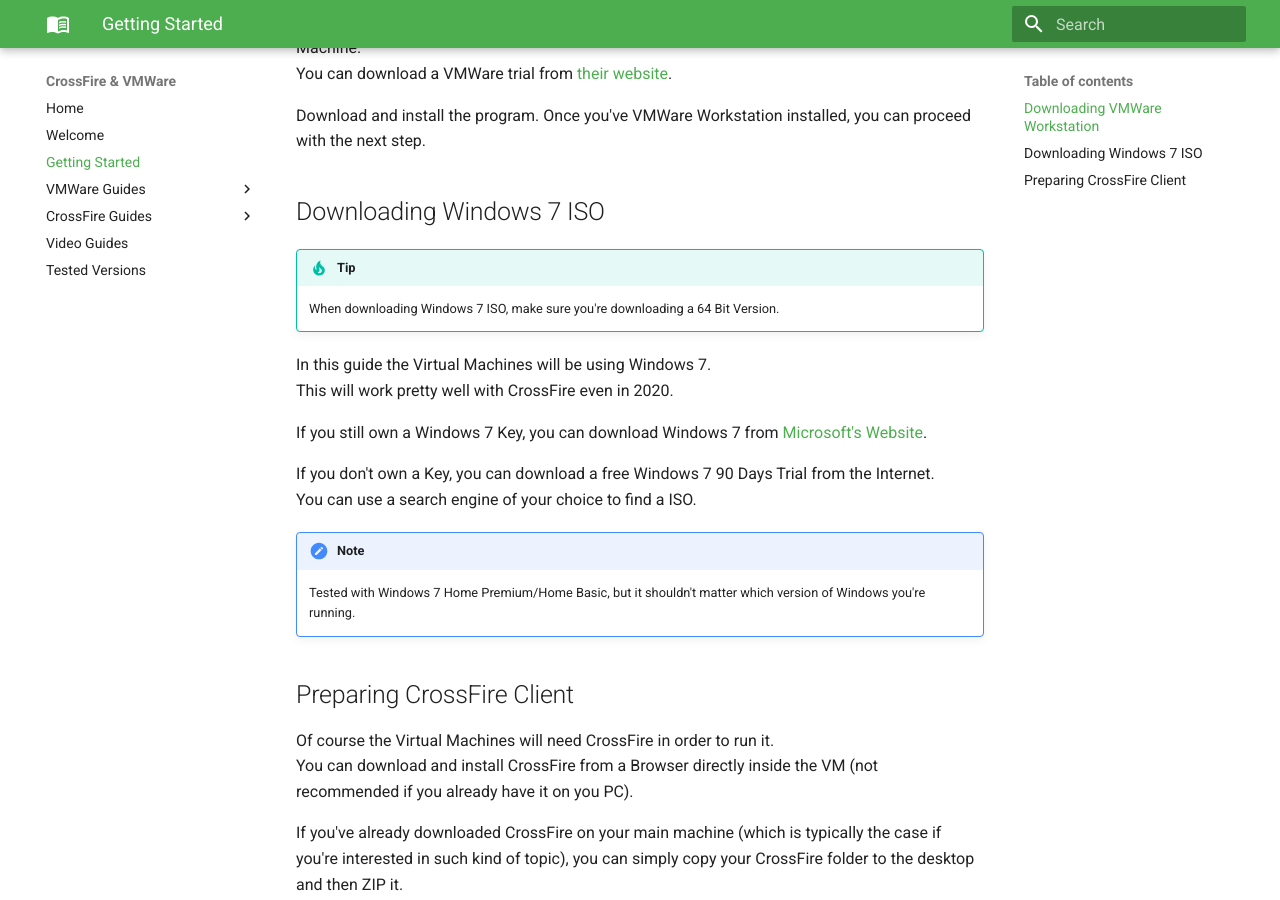
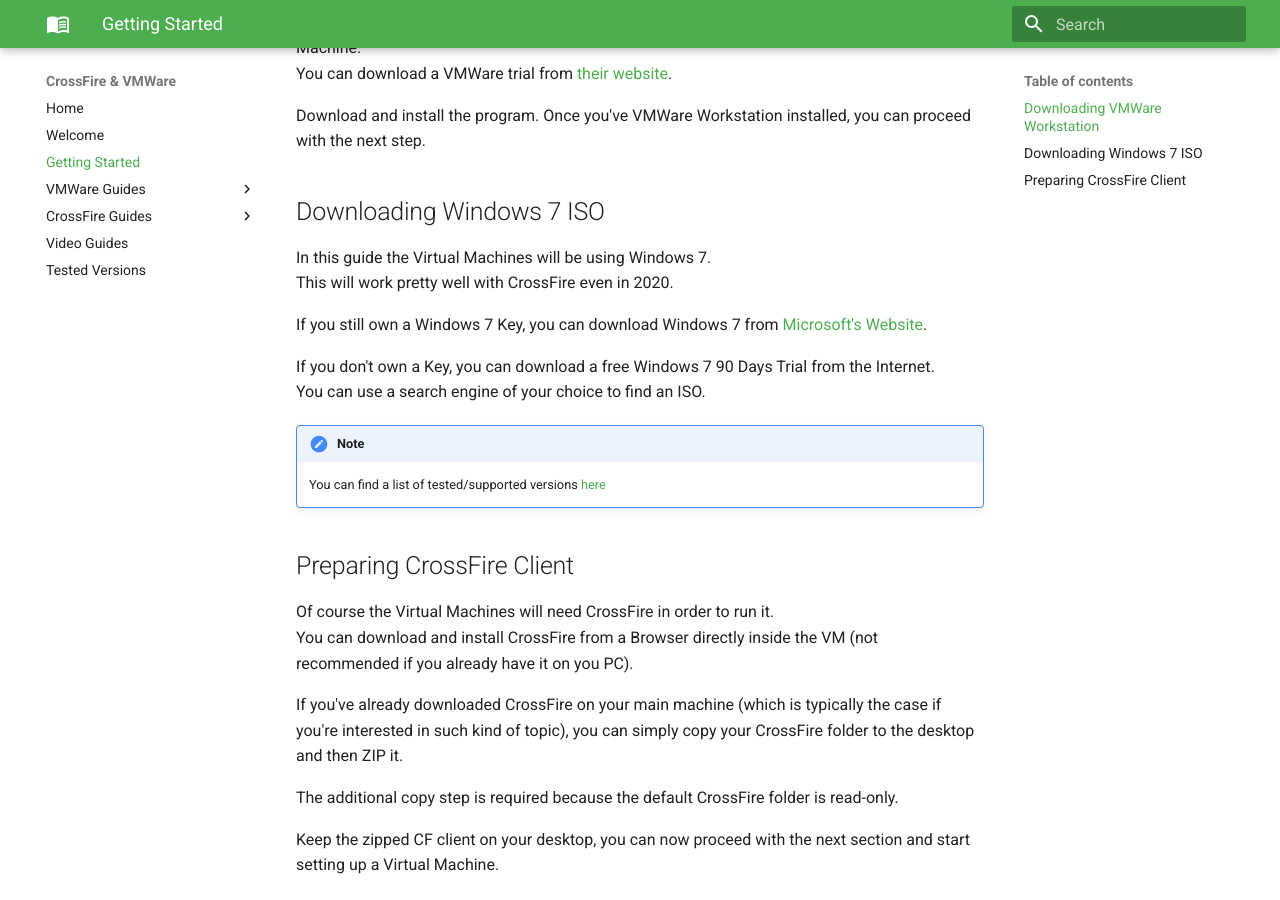
Before and after one commit to cfna/vmware-docs, an MkDocs documentation site: the page built from pages/getting_started.md, in a window 1280 px wide and 900 px high, scrolled down 312 px. Built offline with MkDocs 1.6.1 and Material for MkDocs 9.7.7, drawn with Linux system fonts in a browser that asks for light colours.

Commit message:
Updated getting started page

```diff
--- a/pages/getting_started.md
+++ b/pages/getting_started.md
@@ -11,19 +11,16 @@
 
 ## Downloading Windows 7 ISO
 
-!!! tip
-    When downloading Windows 7 ISO, make sure you're downloading a 64 Bit Version.
-
 In this guide the Virtual Machines will be using Windows 7.
 This will work pretty well with CrossFire even in 2020.
 
 If you still own a Windows 7 Key, you can download Windows 7 from [Microsoft's Website](https://www.microsoft.com/en-us/software-download/windows7).
 
 If you don't own a Key, you can download a free Windows 7 90 Days Trial from the Internet.
-You can use a search engine of your choice to find a ISO.
+You can use a search engine of your choice to find an ISO.
 
 !!! note
-    Tested with Windows 7 Home Premium/Home Basic, but it shouldn't matter which version of Windows you're running.
+    You can find a list of tested/supported versions [here](../supported_versions)
 
 ## Preparing CrossFire Client
 
```
